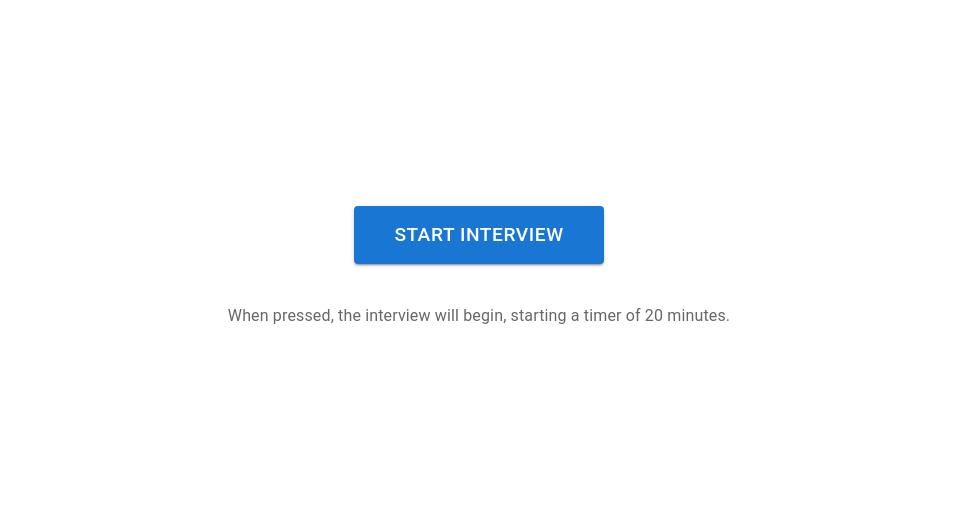
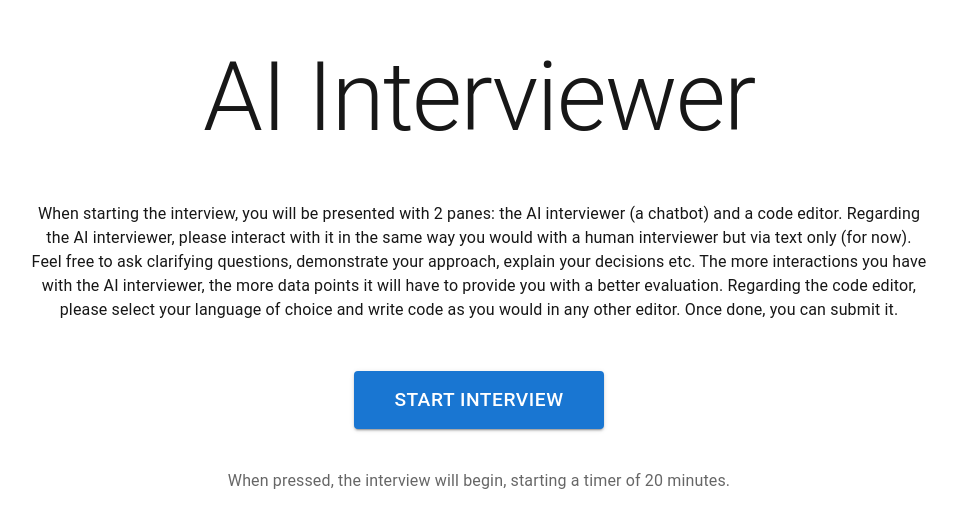
Before and after one commit to gabrielchuv/ai-interviewer, a Next.js app: page / in a window 1280 px wide. Shown: the part 133-660 px from the top of the page, without its empty margins (161-1118 px from the left). Built offline with nearby package versions, Linux system fonts and the light colour scheme.

Commit message:
Description and title

```diff
--- a/app/page.tsx
+++ b/app/page.tsx
@@ -1,7 +1,7 @@
-'use client';
+"use client";
 
-import { Box, Button, Typography } from '@mui/material';
-import Link from 'next/link';
+import { Box, Button, Typography } from "@mui/material";
+import Link from "next/link";
 
 export default function Home() {
   return (
@@ -10,27 +10,53 @@ export default function Home() {
       flexDirection="column"
       alignItems="center"
       justifyContent="center"
-      sx={{ height: '100vh', gap: 3 }}
+      sx={{ height: "100vh", gap: 3 }}
     >
-      <Link href="/interview" style={{ textDecoration: 'none' }}>
+      <Box
+        display="flex"
+        flexDirection="column"
+        alignItems="center"
+        justifyContent="center"
+        sx={{ height: "100vh", gap: 3 }}
+      >
+        <Typography variant="h1">AI Interviewer</Typography>
+        <Typography
+          style={{
+            paddingTop: "25px",
+            paddingBottom: "25px",
+            textAlign: "center",
+            paddingLeft: "15%",
+            paddingRight: "15%",
+          }}
+        >
+          When starting the interview, you will be presented with 2 panes: the
+          AI interviewer (a chatbot) and a code editor. Regarding the AI
+          interviewer, please interact with it in the same way you would with a
+          human interviewer but via text only (for now). Feel free to ask
+          clarifying questions, demonstrate your approach, explain your
+          decisions etc. The more interactions you have with the AI interviewer,
+          the more data points it will have to provide you with a better
+          evaluation. Regarding the code editor, please select your language of
+          choice and write code as you would in any other editor. Once done,
+          you can submit it.
+        </Typography>
+        <Link href="/interview" style={{ textDecoration: "none" }}>
           <Button
             variant="contained"
             size="large"
             sx={{
-            fontSize: '1.2rem',
-            padding: '12px 40px',
+              fontSize: "1.2rem",
+              padding: "12px 40px",
             }}
           >
             Start Interview
           </Button>
         </Link>
-      <Typography
-        variant="body1"
-        color="text.secondary"
-        sx={{ mt: 2 }}
-      >
-        When pressed, the interview will begin, starting a timer of 20 minutes.
+        <Typography variant="body1" color="text.secondary" sx={{ mt: 2 }}>
+          When pressed, the interview will begin, starting a timer of 20
+          minutes.
         </Typography>
+      </Box>
     </Box>
   );
 }
```
Lines whose indentation alone changed are shown as unchanged.
